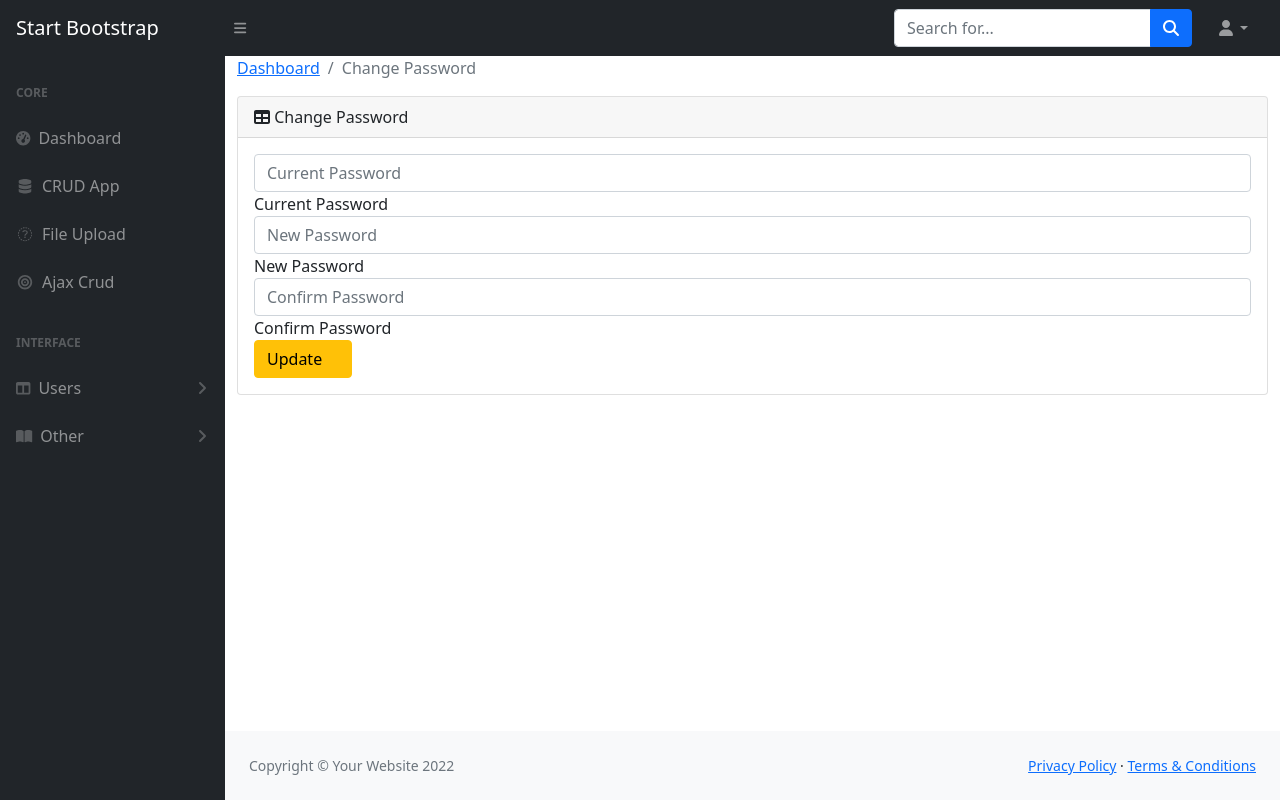
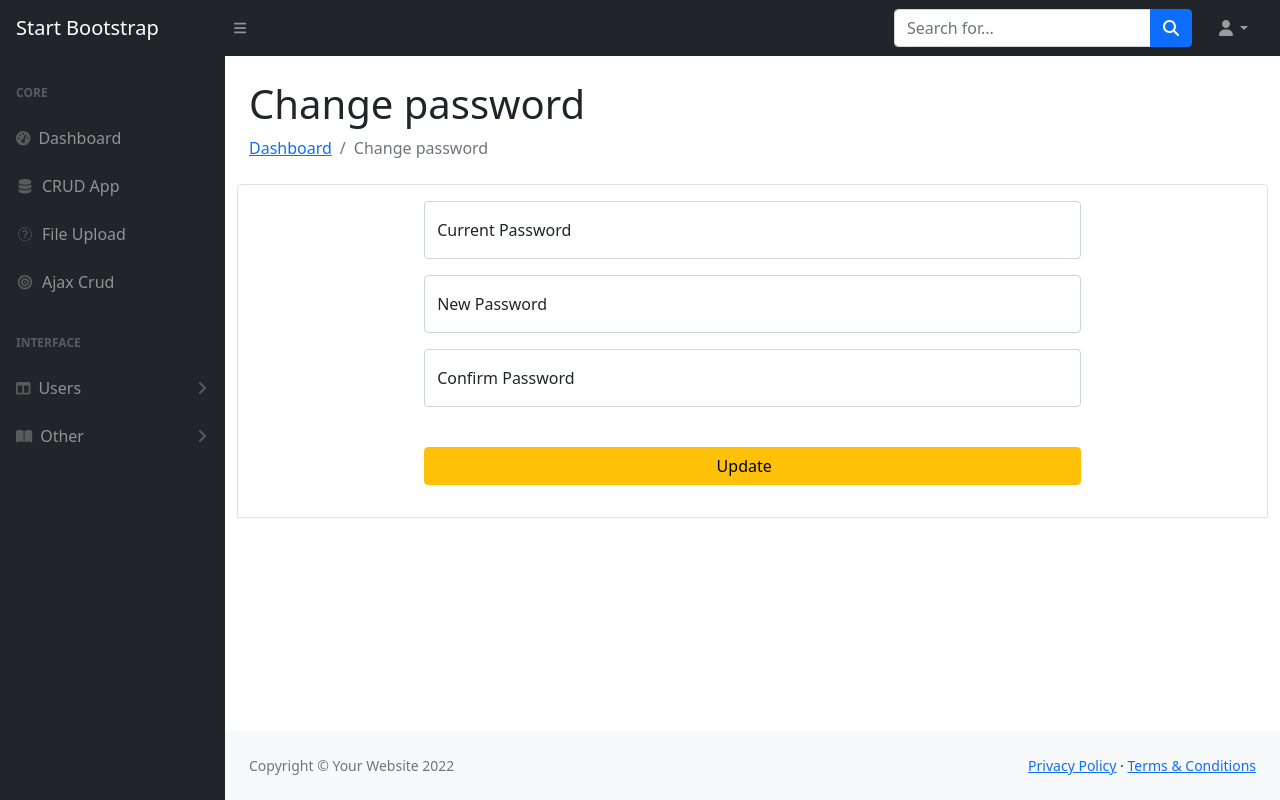
Before and after one commit to sj19940817/django-crud-ajax-login-register-fileupload, a Django app: template templates/change_password.html in a window 1280 px wide. Run offline with Django 3.2, Linux system fonts and the light colour scheme; the template is opened without the code that fills it, so the values that code supplies are empty; some libraries are stand-ins or nearby versions.

Commit message:
releasse Django 4.0 and bootstrap 5

```diff
--- a/templates/change_password.html
+++ b/templates/change_password.html
@@ -1,64 +1,81 @@
+
 {% extends 'layout/app.html' %}
 
 {% load static %}
-
+{% block stylesheet %}
+    <style>
+        .bd-example {
+            padding: 1.5rem;
+            margin-right: 0;
+            margin-left: 0;
+            border-width: 1px;
+            border-top-left-radius: .25rem;
+            border-top-right-radius: .25rem;
+        }
+        .bd-example {
+            position: relative;
+            padding: 1rem;
+            margin: 1rem -.75rem 0;
+            border: solid #dee2e6;
+            border-width: 1px;
+        }
+    </style>
+{% endblock %}
 {% block body %}
-    <div id="content-wrapper">
-
-        <div class="container-fluid">
-            <!-- Breadcrumbs-->
-            <ol class="breadcrumb">
-                <li class="breadcrumb-item">
-                    <a href="#">Dashboard</a>
-                </li>
-                <li class="breadcrumb-item active">Change Password</li>
+    <div class="container-fluid px-4">
+        <h1 class="mt-4">Change password</h1>
+        <ol class="breadcrumb mb-4">
+            <li class="breadcrumb-item"><a href="/">Dashboard</a></li>
+            <li class="breadcrumb-item active">Change password</li>
         </ol>
-            <div class="card mb-3">
-                <div class="card-header">
-                    <i class="fas fa-table"></i>
-                    Change Password
-                </div>
-                <div class="card-body">
-                    <form class="form-horizontal" method="POST">
+        <div class="bd-example">
+            <form method="POST">
                 {% csrf_token %}
-                        <div class="form-group">
-                            <div class="form-row">
-                                <div class="col-md-12">
-                                    <div class="form-label-group">
+                <div class="row mb-3">
+                    <div class="col-2"></div>
+                    <div class="col">
+                        <div class="form-floating mb-3 mb-md-0">
                             <input type="password" class="form-control" name="current_password" placeholder="Current Password" id="inputFirst" required>
                             <label for="inputFirst">Current Password</label>
                         </div>
                     </div>
+                    <div class="col-2"></div>
                 </div>
-                        </div>
-                        <div class="form-group">
-                            <div class="form-row">
-                                <div class="col-md-12">
-                                    <div class="form-label-group">
+                <div class="row mb-3">
+                    <div class="col-2"></div>
+                     <div class="col">
+                        <div class="form-floating">
                             <input type="password" class="form-control" name="new_password" placeholder="New Password" id="newPassword" required>
                             <label for="newPassword">New Password</label>
                         </div>
                     </div>
+                    <div class="col-2"></div>
                 </div>
-                        </div>
-                        <div class="form-group">
-                            <div class="form-row">
-                                <div class="col-md-12">
-                                    <div class="form-label-group">
+
+                <div class="row mb-3">
+                    <div class="col-2"></div>
+                    <div class="col">
+                        <div class="form-floating">
                             <input type="password" class="form-control" name="repeat_password" placeholder="Confirm Password" id="confPassword" required>
                             <label for="confPassword">Confirm Password</label>
                         </div>
                     </div>
+                    <div class="col-2"></div>
+                </div>
+                <div class="row mb-3">
+                    <div class="col-2"></div>
+                    <div class="col">
+                        <div class="mt-4 mb-0">
+                            <div class="d-grid">
+                                <button class="btn btn-warning btn-block" type="submit">Update &nbsp;&nbsp;&nbsp;<span></span></button>
                             </div>
                         </div>
-                        <button class="btn btn-warning btn-block" type="submit">Update &nbsp;&nbsp;&nbsp;<span></span>
-                        </button>
+                    </div>
+                    <div class="col-2"></div>
+                </div>
             </form>
-                </div>
-            </div>
         </div>
     </div>
 {% endblock %}
 {% block javascript %}
-
 {% endblock %}
--- a/templates/elements/sidebar.html
+++ b/templates/elements/sidebar.html
@@ -36,10 +36,10 @@
             </a>
             <div class="collapse" id="collapsePages" aria-labelledby="headingTwo" data-bs-parent="#sidenavAccordion">
                 <nav class="sb-sidenav-menu-nested nav accordion" id="sidenavAccordionPages">
-                    <a class="nav-link collapsed" href="#" data-bs-toggle="collapse" data-bs-target="#pagesCollapseAuth" aria-expanded="false" aria-controls="pagesCollapseAuth">
+                    <a class="nav-link collapsed" href="{% url 'upload_csv' %}">
                         CSV Upload
                     </a>
-                    <a class="nav-link collapsed" href="#" aria-expanded="false" aria-controls="pagesCollapseAuth">
+                    <a class="nav-link collapsed" href="{% url 'changePassword' %}">
                         Change Password
                     </a>
                 </nav>
--- a/templates/register.html
+++ b/templates/register.html
@@ -35,7 +35,7 @@
                             <div class="card shadow-lg border-0 rounded-lg mt-5">
                                 <div class="card-header"><h3 class="text-center font-weight-light my-4">Create Account</h3></div>
                                 <div class="card-body">
-                                    <form method="post" action=".">
+                                    <form method="post" action="register">
                                         {% csrf_token %}
                                         {% include 'includes/bs4_form.html' with form=form %}
                                         <div class="mt-4 mb-0">
@@ -44,7 +44,7 @@
                                     </form>
                                 </div>
                                 <div class="card-footer text-center py-3">
-                                    <div class="small"><a href="login.html">Have an account? Go to login</a></div>
+                                    <div class="small"><a href="/login">Have an account? Go to login</a></div>
                                 </div>
                             </div>
                         </div>
```
Also changed, not shown: crud/views.py (+15 -12 lines), templates/upload_csv.html (+85 -46 lines), templates/users.html (+69 -20 lines). Lines whose indentation alone changed are shown as unchanged.
